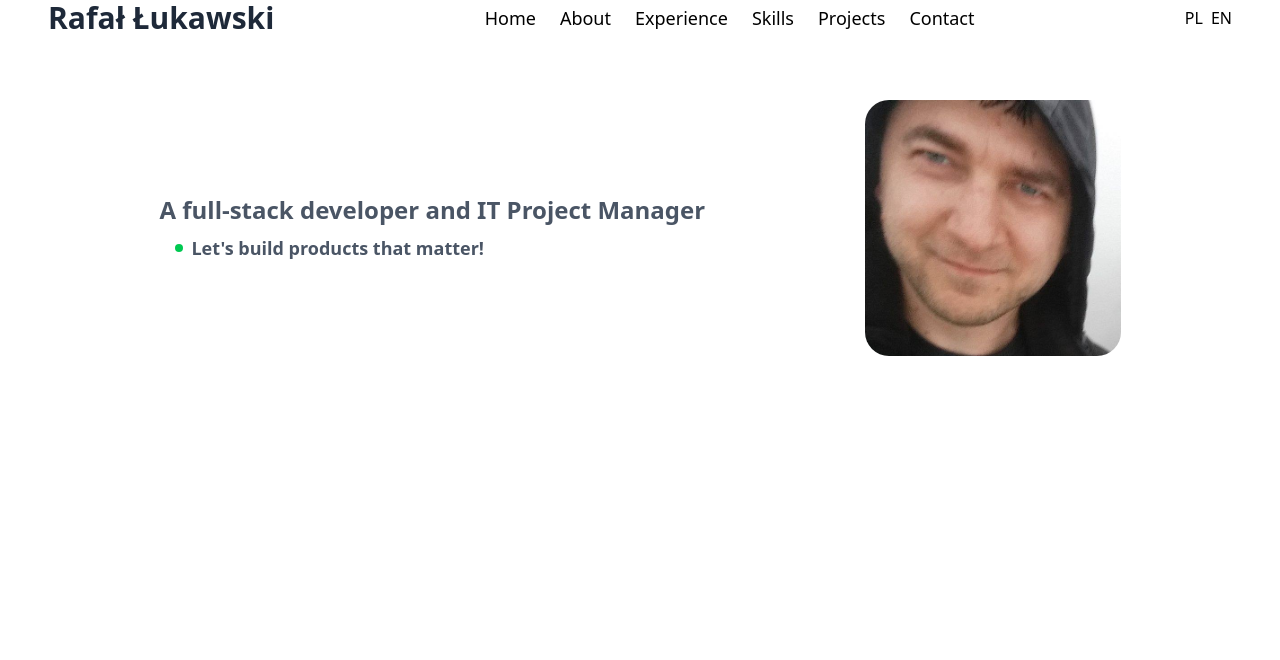
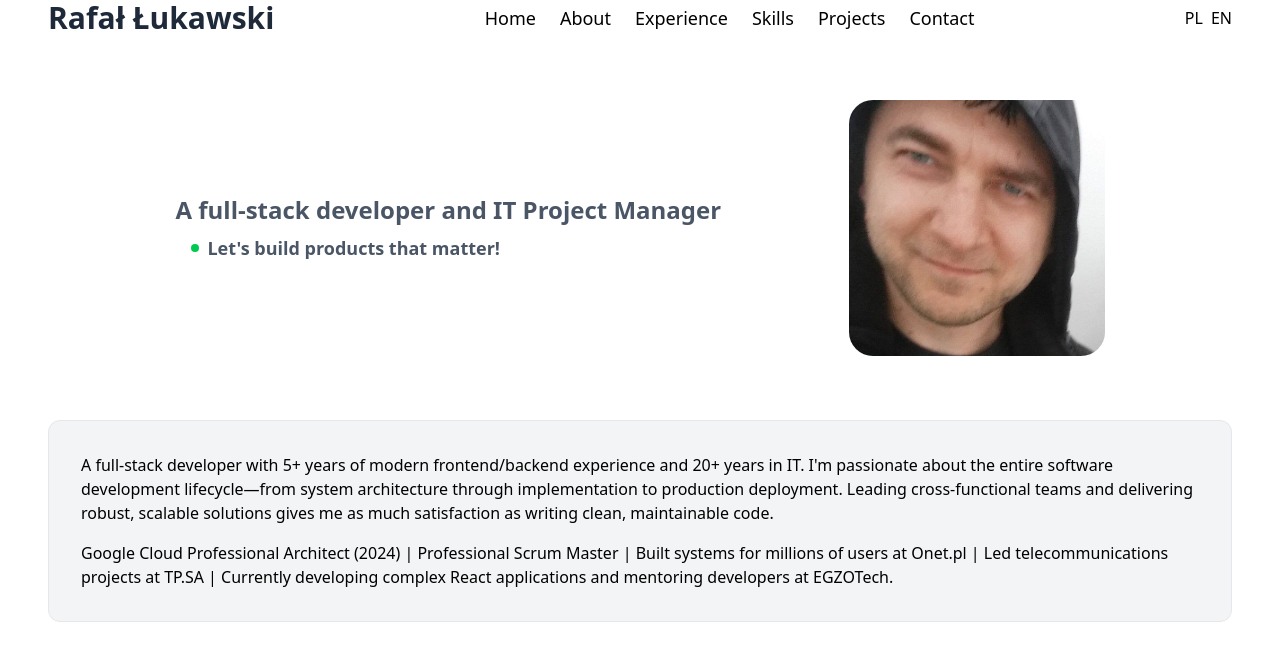
Before and after one commit to rlukawski/personal-website, a React (Vite) app: page / in a window 1280 px wide. Shown: the top 660 px of the page. Built offline with nearby package versions, Linux system fonts and the light colour scheme.

Commit message:
Cleanup styles

```diff
--- a/src/App.tsx
+++ b/src/App.tsx
@@ -1,12 +1,15 @@
 import type React from "react";
 
-import { Home, Navigation } from "./components";
+import { About, Home, Navigation } from "./components";
 
 export default function Example(): React.ReactElement {
   return (
     <>
       <Navigation />
-      <Home />
+      <div className="flex flex-col gap-16 px-12">
+        <Home />
+        <About />
+      </div>
     </>
   );
 }
--- /dev/null
+++ b/src/components/About.tsx
@@ -0,0 +1,21 @@
+export const About = () => {
+  return (
+    <div className="border border-gray-200 p-8 rounded-xl bg-gray-100 background-blur-md">
+      <p className="mb-4">
+        A full-stack developer with 5+ years of modern frontend/backend
+        experience and 20+ years in IT. I'm passionate about the entire software
+        development lifecycle—from system architecture through implementation to
+        production deployment. Leading cross-functional teams and delivering
+        robust, scalable solutions gives me as much satisfaction as writing
+        clean, maintainable code.
+      </p>
+
+      <p>
+        Google Cloud Professional Architect (2024) | Professional Scrum Master |
+        Built systems for millions of users at Onet.pl | Led telecommunications
+        projects at TP.SA | Currently developing complex React applications and
+        mentoring developers at EGZOTech.
+      </p>
+    </div>
+  );
+};
--- a/src/components/index.ts
+++ b/src/components/index.ts
@@ -1,2 +1,3 @@
 export * from './Home'
 export * from './Navigation'
+export * from './About'
```
